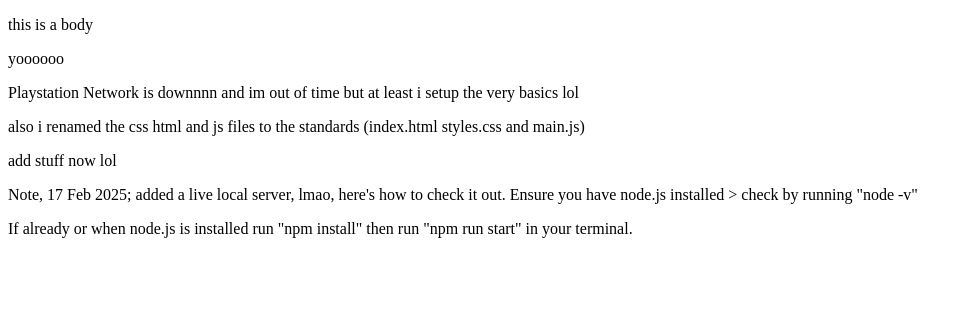
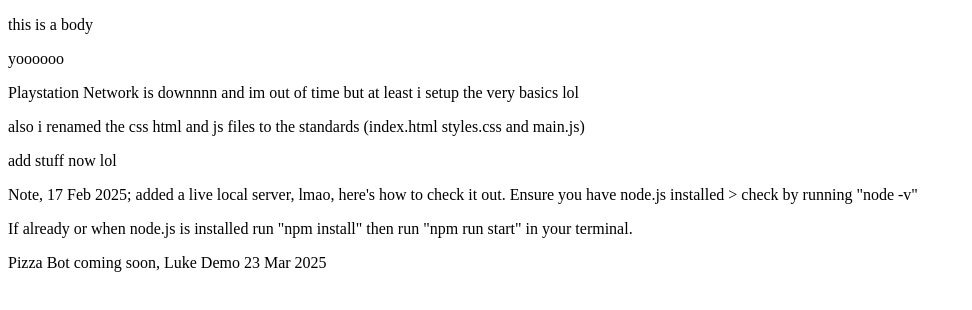
Before and after one commit to ronin62715sv/personalWebsiteProject7, a website: page src/index.html in a window 1280 px wide. Shown: the whole page, without its empty margins (0-972 px from the left). Drawn offline with Linux system fonts and the light colour scheme.

Commit message:
Added pizzabot line for Luke's demo.

```diff
--- a/src/index.html
+++ b/src/index.html
@@ -22,5 +22,7 @@
     <p>Note, 17 Feb 2025; added a live local server, lmao, here's how to check it out. Ensure you have node.js installed > check by running "node -v"</p>
 
     <p>If already or when node.js is installed run "npm install" then run "npm run start" in your terminal.</p>
+
+    <p>Pizza Bot coming soon, Luke Demo 23 Mar 2025</p>
 </body>
 </html>
```
